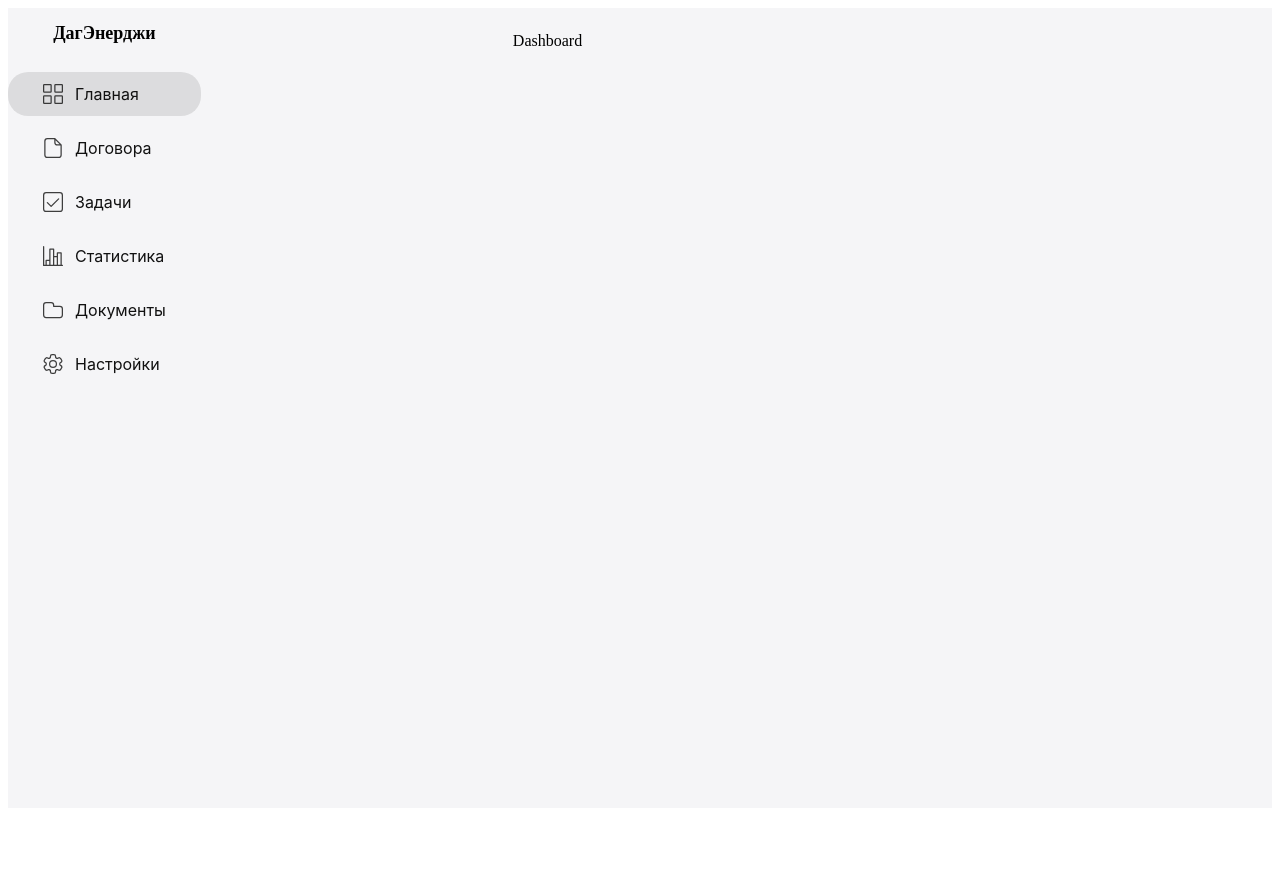
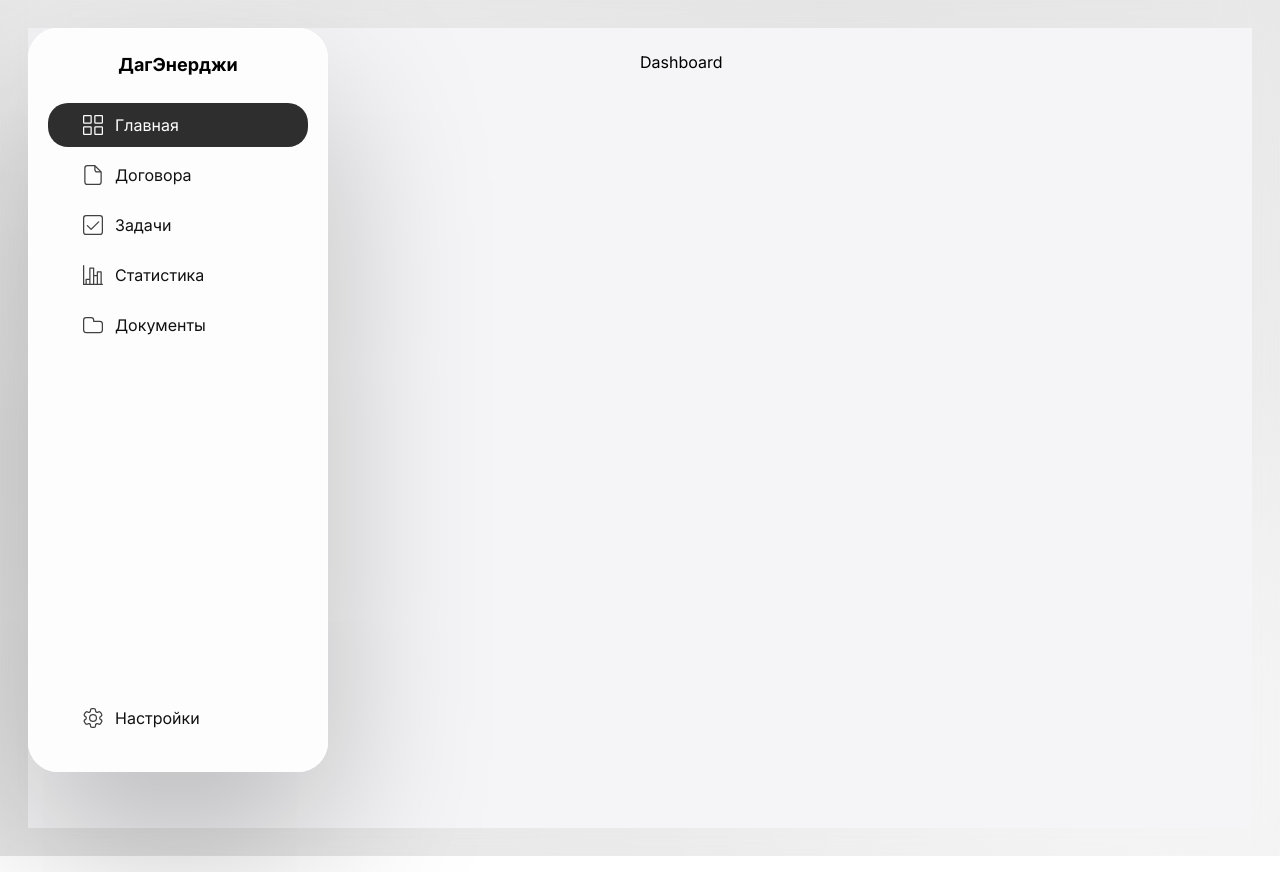
Before and after one commit to aa08d/orders-dagenergy-frontend, a React (Vite) app: page / in a window 1280 px wide. Built offline with nearby package versions, Linux system fonts and the light colour scheme.

Commit message:
fix: Sidebar styles

```diff
--- a/index.html
+++ b/index.html
@@ -5,6 +5,7 @@
     <link rel="icon" type="image/svg+xml" href="/vite.svg" />
     <meta name="viewport" content="width=device-width, initial-scale=1.0" />
     <title>orders</title>
+    <link href="https://fonts.googleapis.com/css2?family=Inter:wght@400;500;600;700&display=swap" rel="stylesheet">
   </head>
   <body>
     <div id="root"></div>
--- a/src/app/App.tsx
+++ b/src/app/App.tsx
@@ -2,6 +2,8 @@ import type { FC } from 'react';
 import { Sidebar } from 'widgets/sidebar';
 import { BrowserRouter, Routes, Route } from 'react-router-dom';
 import styles from './App.module.scss';
+
+import '../index.css'
 
 
 export const App: FC = () => {
--- /dev/null
+++ b/src/index.css
@@ -0,0 +1,24 @@
+* {
+    box-sizing: border-box;
+    margin: 0;
+    padding: 0;
+}
+
+body {
+    min-height: 100vh;
+    font-family: 'Inter', system-ui, sans-serif;
+    display: flex;
+    gap: 32px;
+    padding: 28px;
+    background:
+            radial-gradient(1200px 700px at 10% 5%, #ffffff70, transparent 60%),
+            radial-gradient(900px 600px at 90% 85%, #ffffff60, transparent 60%),
+            linear-gradient(135deg, #dcdcdc, #f1f1f1);
+    backdrop-filter: blur(28px);
+    -webkit-backdrop-filter: blur(28px);
+    overflow: hidden;
+}
+
+#root {
+    width: 100%;
+}
--- a/src/main.tsx
+++ b/src/main.tsx
@@ -1,9 +1,12 @@
-import React from 'react';
-import ReactDOM from 'react-dom/client';
-import { App } from 'app/App';
+import React from 'react'
+import { createRoot } from 'react-dom/client'
+import { App } from 'app/App'
 
-ReactDOM.createRoot(document.getElementById('root') as HTMLElement).render(
+const container = document.querySelector('#root') as HTMLElement
+const root = createRoot(container)
+
+root.render(
     <React.StrictMode>
         <App />
-    </React.StrictMode>,
-);
+    </React.StrictMode>
+)
--- a/src/shared/ui/navItem/navItem.module.css
+++ b/src/shared/ui/navItem/navItem.module.css
@@ -1,6 +1,5 @@
-.navItem:last-child .navLink {
+.navItem:last-child {
   margin-top: auto;
-  margin-bottom: 0;
 }
 
 .navLink {
@@ -16,17 +15,21 @@
   font-size: 16px;
   transition: all 0.25s ease;
 }
-.navLink.active {
-  background: rgba(0, 0, 0, 0.1);
-}
 .navLink svg {
   width: 20px;
   height: 20px;
   opacity: 0.8;
 }
-
-.navLinkText {
-  font-family: "Inter", sans-serif;
+.navLink.active {
+  background: rgba(0, 0, 0, 0.82);
+  color: #fff;
+}
+.navLink:hover {
+  background: rgba(0, 0, 0, 0.78);
+  color: #fff;
+}
+.navLink.active svg {
+  opacity: 1;
 }
 
 /*# sourceMappingURL=navItem.module.css.map */
--- a/src/shared/ui/navItem/navItem.module.scss
+++ b/src/shared/ui/navItem/navItem.module.scss
@@ -1,7 +1,6 @@
 .navItem {
-  &:last-child .navLink {
+  &:last-child {
     margin-top: auto;
-    margin-bottom: 0;
   }
 }
 
@@ -18,17 +17,24 @@
   font-size: 16px;
   transition: all .25s ease;
 
-  &.active {
-    background: rgba(0, 0, 0, 0.1);
-  }
-
   svg {
     width: 20px;
     height: 20px;
     opacity: .8;
   }
+
+  &.active {
+    background: rgba(0,0,0,0.82);
+    color: #fff;
+  }
+
+  &:hover {
+    background: rgba(0,0,0,0.78);
+    color: #fff;
+  }
+
+
+  &.active svg {
+    opacity: 1;
+  }
 }
-
-.navLinkText {
-  font-family: 'Inter', sans-serif;
-}
--- a/src/widgets/sidebar/sidebar.module.css
+++ b/src/widgets/sidebar/sidebar.module.css
@@ -1,3 +1,18 @@
+.sidebar {
+  width: 300px;
+  max-width: 100%;
+  height: calc(100vh - 56px);
+  padding: 26px 20px;
+  background: rgba(255, 255, 255, 0.8);
+  backdrop-filter: blur(34px) saturate(170%);
+  -webkit-backdrop-filter: blur(34px) saturate(170%);
+  border-radius: 30px;
+  box-shadow: 0 70px 160px rgba(0, 0, 0, 0.25), inset 0 0 0 1px rgba(255, 255, 255, 0.55);
+  display: flex;
+  flex-direction: column;
+  justify-content: start;
+}
+
 .sidebarTitle {
   font-weight: 700;
   font-size: 18px;
@@ -6,20 +21,16 @@
 }
 
 .nav {
+  flex-grow: 1;
   display: flex;
-  flex-direction: column;
-  height: 100%;
-  flex: 1;
 }
 
 .navList {
+  flex: 1;
   list-style: none;
-  padding: 0;
-  margin: 0;
+  width: 100%;
   display: flex;
   flex-direction: column;
-  gap: 4px;
-  flex: 1;
 }
 
 /*# sourceMappingURL=sidebar.module.css.map */
--- a/src/widgets/sidebar/sidebar.module.scss
+++ b/src/widgets/sidebar/sidebar.module.scss
@@ -1,5 +1,18 @@
 .sidebar {
-
+  width: 300px;
+  max-width: 100%;
+  height: calc(100vh - 56px);
+  padding: 26px 20px;
+  background: rgba(255,255,255, 0.8);
+  backdrop-filter: blur(34px) saturate(170%);
+  -webkit-backdrop-filter: blur(34px) saturate(170%);
+  border-radius: 30px;
+  box-shadow:
+          0 70px 160px rgba(0,0,0,0.25),
+          inset 0 0 0 1px rgba(255,255,255,0.55);
+  display: flex;
+  flex-direction: column;
+  justify-content: start;
 }
 
 .sidebarTitle {
@@ -10,18 +23,14 @@
 }
 
 .nav {
+  flex-grow: 1;
   display: flex;
-  flex-direction: column;
-  height: 100%;
-  flex: 1;
 }
 
 .navList {
+  flex: 1;
   list-style: none;
-  padding: 0;
-  margin: 0;
+  width: 100%;
   display: flex;
   flex-direction: column;
-  gap: 4px;
-  flex: 1;
 }
```
